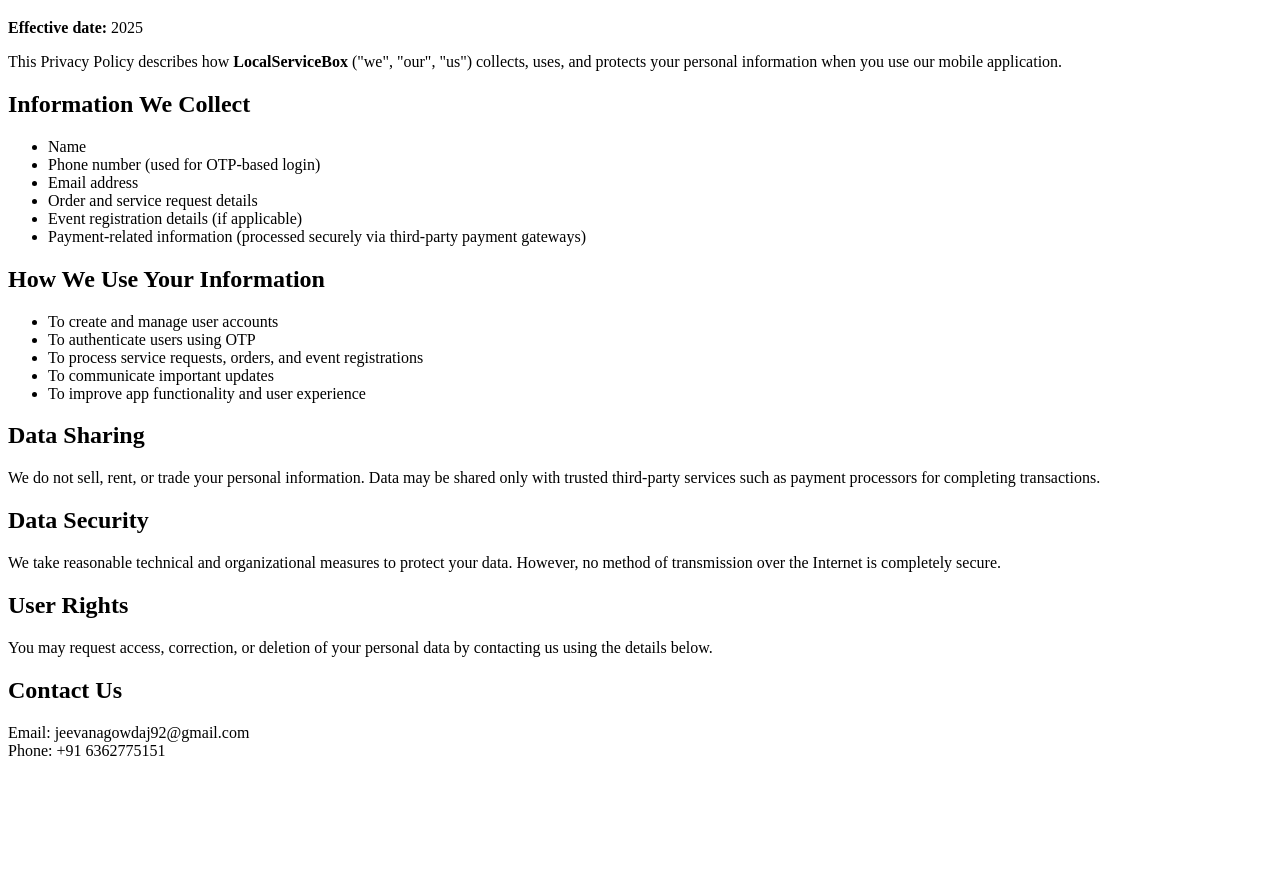
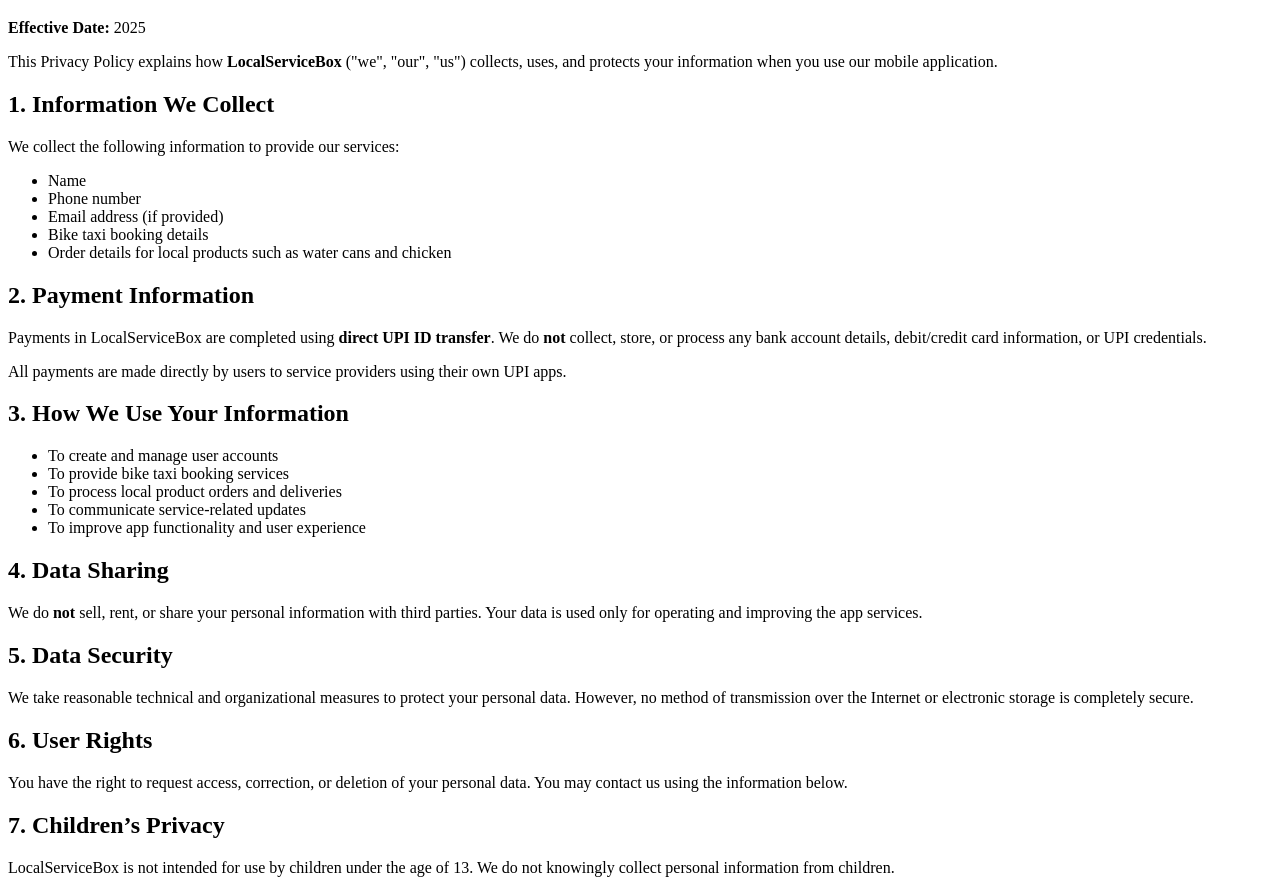
Before and after one commit to Arungowda2622/privacy-policy, a plain HTML site: page index.html in a window 1280 px wide. Shown: the part 61-952 px from the top of the page. Before the commit the page ends 837 px from the top, so only its background shows below. Drawn offline with Linux system fonts and the light colour scheme.

Commit message:
Update Privacy Policy in index.html

```diff
--- a/index.html
+++ b/index.html
@@ -2,56 +2,82 @@
 <html>
 <head>
   <title>Privacy Policy - LocalServiceBox</title>
+  <meta charset="UTF-8">
 </head>
 <body>
+
   <h1>Privacy Policy</h1>
 
-  <p><strong>Effective date:</strong> 2025</p>
+  <p><strong>Effective Date:</strong> 2025</p>
 
   <p>
-    This Privacy Policy describes how <strong>LocalServiceBox</strong> ("we", "our", "us")
-    collects, uses, and protects your personal information when you use our mobile application.
+    This Privacy Policy explains how <strong>LocalServiceBox</strong> ("we", "our", "us")
+    collects, uses, and protects your information when you use our mobile application.
   </p>
 
-  <h2>Information We Collect</h2>
+  <h2>1. Information We Collect</h2>
+  <p>We collect the following information to provide our services:</p>
   <ul>
     <li>Name</li>
-    <li>Phone number (used for OTP-based login)</li>
-    <li>Email address</li>
-    <li>Order and service request details</li>
-    <li>Event registration details (if applicable)</li>
-    <li>Payment-related information (processed securely via third-party payment gateways)</li>
+    <li>Phone number</li>
+    <li>Email address (if provided)</li>
+    <li>Bike taxi booking details</li>
+    <li>Order details for local products such as water cans and chicken</li>
   </ul>
 
-  <h2>How We Use Your Information</h2>
+  <h2>2. Payment Information</h2>
+  <p>
+    Payments in LocalServiceBox are completed using <strong>direct UPI ID transfer</strong>.
+    We do <strong>not</strong> collect, store, or process any bank account details,
+    debit/credit card information, or UPI credentials.
+  </p>
+  <p>
+    All payments are made directly by users to service providers using their own UPI apps.
+  </p>
+
+  <h2>3. How We Use Your Information</h2>
   <ul>
     <li>To create and manage user accounts</li>
-    <li>To authenticate users using OTP</li>
-    <li>To process service requests, orders, and event registrations</li>
-    <li>To communicate important updates</li>
+    <li>To provide bike taxi booking services</li>
+    <li>To process local product orders and deliveries</li>
+    <li>To communicate service-related updates</li>
     <li>To improve app functionality and user experience</li>
   </ul>
 
-  <h2>Data Sharing</h2>
+  <h2>4. Data Sharing</h2>
   <p>
-    We do not sell, rent, or trade your personal information.
-    Data may be shared only with trusted third-party services such as
-    payment processors for completing transactions.
+    We do <strong>not</strong> sell, rent, or share your personal information with third parties.
+    Your data is used only for operating and improving the app services.
   </p>
 
-  <h2>Data Security</h2>
+  <h2>5. Data Security</h2>
   <p>
-    We take reasonable technical and organizational measures to protect your data.
-    However, no method of transmission over the Internet is completely secure.
+    We take reasonable technical and organizational measures to protect your personal data.
+    However, no method of transmission over the Internet or electronic storage is completely secure.
   </p>
 
-  <h2>User Rights</h2>
+  <h2>6. User Rights</h2>
   <p>
-    You may request access, correction, or deletion of your personal data
-    by contacting us using the details below.
+    You have the right to request access, correction, or deletion of your personal data.
+    You may contact us using the information below.
   </p>
 
-  <h2>Contact Us</h2>
+  <h2>7. Children’s Privacy</h2>
+  <p>
+    LocalServiceBox is not intended for use by children under the age of 13.
+    We do not knowingly collect personal information from children.
+  </p>
+
+  <h2>8. Changes to This Privacy Policy</h2>
+  <p>
+    We may update this Privacy Policy from time to time.
+    Any changes will be posted on this page.
+  </p>
+
+  <h2>9. Contact Us</h2>
+  <p>
+    If you have any questions about this Privacy Policy, please contact us:
+  </p>
   <p>
     Email: jeevanagowdaj92@gmail.com<br>
     Phone: +91 6362775151
```
